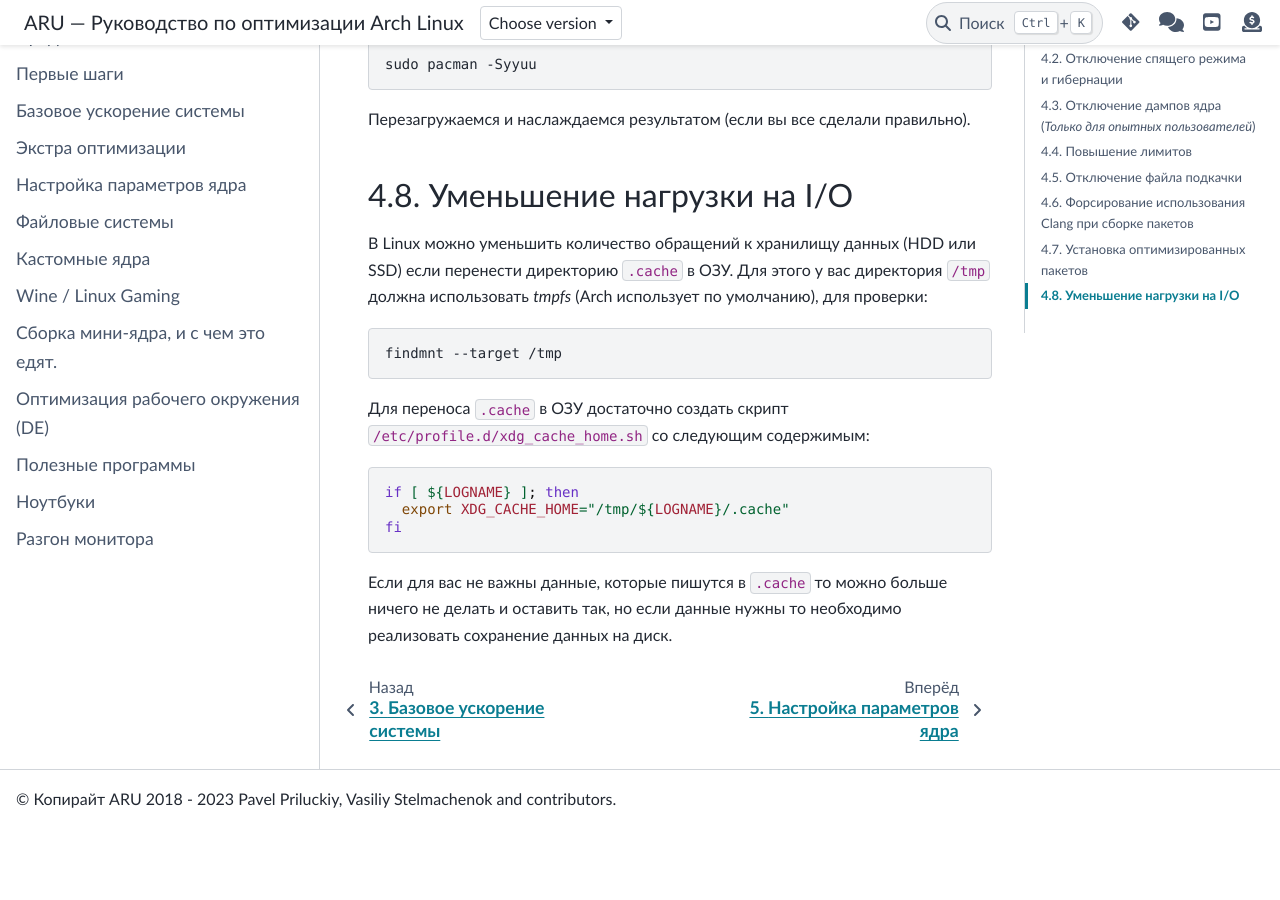
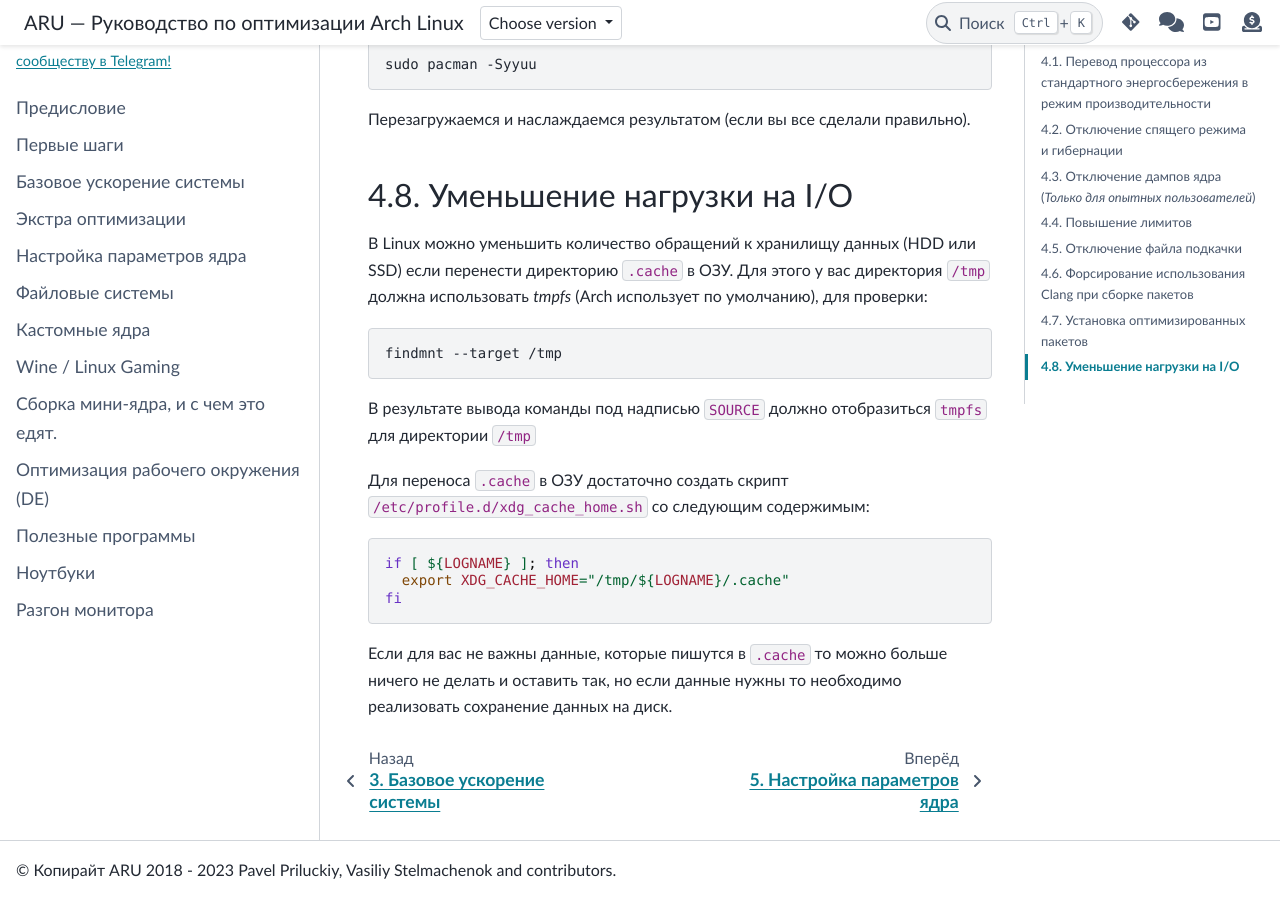
Before and after one commit to ventureoo/ARU, a Sphinx documentation site: the page built from docs/source/extra-optimizations.rst, in a window 1280 px wide and 900 px high, scrolled down 10605 px. Built offline with Sphinx 7.4.7 and the PyData theme 0.15.4, drawn with Linux system fonts in a browser that asks for light colours; before the commit the page ends 11434 px from its top, so only the background shows below that.

Commit message:
Обновить docs/source/extra-optimizations.rst

```diff
--- a/docs/source/extra-optimizations.rst
+++ b/docs/source/extra-optimizations.rst
@@ -457,6 +457,8 @@ x86_64_v2, так и для x86_64_v3. **Главное не перепутае
   findmnt --target /tmp
 
 
+В результате вывода команды под надписью ``SOURCE`` должно отобразиться ``tmpfs`` для директории ``/tmp``
+
 Для переноса ``.cache`` в ОЗУ достаточно создать скрипт ``/etc/profile.d/xdg_cache_home.sh`` со следующим содержимым::
 
   if [ ${LOGNAME} ]; then
```
